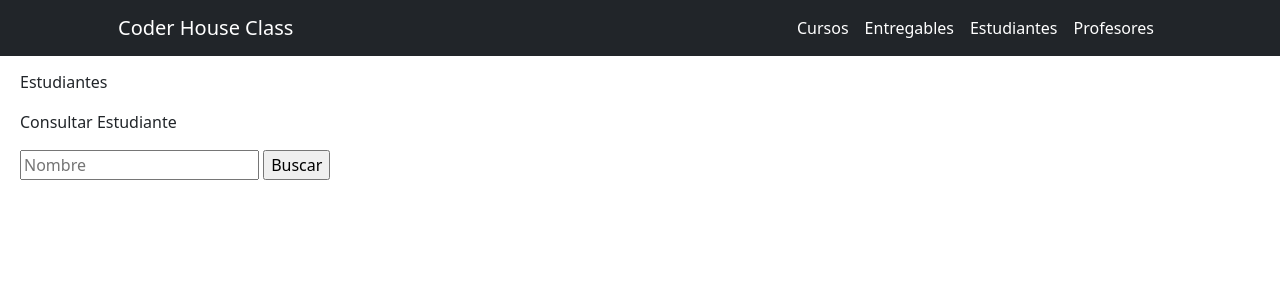
After one commit to joaquinsanchez97/Proyecto1, a Django app: page /AppCoder/getEstudiante/ in a window 1280 px wide. The commit adds this page. Shown: the top 300 px of the page. Run offline with Django 4.2, Linux system fonts and the light colour scheme; some libraries are stand-ins or nearby versions.

Commit message:
Insert and select forms

```diff
--- /dev/null
+++ b/Proyecto1/AppCoder/forms.py
@@ -0,0 +1,6 @@
+from django import forms
+
+class formSetEstudiante(forms.Form):
+    nombre = forms.CharField(max_length=30)
+    apellido = forms.CharField(max_length=30)
+    email = forms.EmailField()
--- a/Proyecto1/AppCoder/templates/AppCoder/estudiantes.html
+++ b/Proyecto1/AppCoder/templates/AppCoder/estudiantes.html
@@ -3,15 +3,18 @@
     {% load static %}
 
         {% block contenidoQueCambia %}
-        <p>Hola soy estudiante</p>
-        <div class="card" style="width: 18rem;">
-            <img src="..." class="card-img-top" alt="...">
-            <div class="card-body">
-              <h5 class="card-title">Card title</h5>
-              <p class="card-text">Some quick example text to build on the card title and make up the bulk of the card's content.</p>
-              <a href="#" class="btn btn-primary">Go somewhere</a>
-            </div>
+
+          <p>Estudiantes</p>
+          <div class="formSetEstudiante">
+            {% block setEstudiante %}
+            {% endblock %}
           </div>
+
+          <div class="formGetEstudiante">
+            {% block getEstudiante %}
+            {% endblock %}
+          </div>
+
         {% endblock %}
 
 </div>
--- /dev/null
+++ b/Proyecto1/AppCoder/templates/AppCoder/getEstudiantes.html
@@ -0,0 +1,22 @@
+<div>
+    {% extends "AppCoder/estudiantes.html" %}
+    {% load static %}
+
+    {% block setEstudiante %}
+        <p>Consultar Estudiante</p>
+        <form action="/AppCoder/buscarEstudiante" method="GET">
+            <input placeholder="Nombre" type="text" name="nombre" id="nombre" >
+            <input type="submit" value="Buscar">
+        </form>
+
+        {% if estudiantes %}
+            {% for estudiante in estudiantes %}
+                <li> {{ estudiante.nombre }}</li>
+                <li> {{ estudiante.apellido }}</li>
+                <li> {{ estudiante.email }}</li>
+            {% endfor %}
+        {% endif %}
+
+    {% endblock %}
+
+</div>
--- a/Proyecto1/AppCoder/urls.py
+++ b/Proyecto1/AppCoder/urls.py
@@ -1,10 +1,14 @@
 from django.urls import path
-from AppCoder.views import inicio, cursos, entregables, estudiantes, profesores
+from AppCoder.views import * #inicio, cursos, entregables, estudiantes, profesores, setEstudiantes, getEstudiantes, buscarEstudiante
 
 urlpatterns = [
     path('inicio/', inicio),
     path('cursos/', cursos, name="Cursos"),
     path('entregables/', entregables, name="Entregables"),
     path('estudiantes/', estudiantes, name="Estudiantes"),
-    path('profesores/', profesores, name="Profesores")
+    path('profesores/', profesores, name="Profesores"),
+    path('setEstudiante/', setEstudiantes, name="setEstudiante"),
+    path('getEstudiante/', getEstudiantes, name="getEstudiante"),
+    path('buscarEstudiante/', buscarEstudiante, name="buscarEstudiante"),
+
 ]
--- a/Proyecto1/AppCoder/views.py
+++ b/Proyecto1/AppCoder/views.py
@@ -1,6 +1,8 @@
 from django.http import HttpResponse
 from django.template import loader
 from django.shortcuts import render
+from AppCoder.models import Estudiante
+from AppCoder.forms import formSetEstudiante
 
 # Create your views here.
 
@@ -18,3 +20,35 @@ def estudiantes(request):
 
 def entregables(request):
     return render(request, "AppCoder/entregables.html")
+
+def setEstudiantes(request):
+    if request.method == 'POST':
+        miFormulario = formSetEstudiante(request.POST)
+        print(miFormulario)
+        if miFormulario.is_valid:
+            data = miFormulario.cleaned_data
+            estudiante = Estudiante(nombre=data["nombre"],apellido=data["apellido"],email=data["email"]) #modelo
+            estudiante.save()
+            return render(request, "AppCoder/inicio.html")
+    else:
+        miFormulario = formSetEstudiante()
+
+    return render(request, "AppCoder/setEstudiantes.html", {"miFormulario":miFormulario})
+
+    """if request.method == 'POST':
+        estudiante = Estudiante(nombre=request.POST["nombre"],apellido=request.POST["apellido"],email=request.POST["email"]) #modelo
+        estudiante.save()
+        return render(request, "AppCoder/inicio.html")
+    return render(request, "AppCoder/setEstudiantes.html")"""
+
+def getEstudiantes(request):
+    return render(request, "AppCoder/getEstudiantes.html")
+
+def buscarEstudiante(request):
+    if request.GET["nombre"]:
+        nombre = request.GET["nombre"]
+        estudiantes = Estudiante.objects.filter(nombre = nombre)
+        return render(request, "AppCoder/getEstudiantes.html", {"estudiantes":estudiantes})
+    else:
+        respuesta = "No se enviaron datos"
+    return HttpResponse(respuesta)
```
Also changed, not shown: Proyecto1/AppCoder/templates/AppCoder/setEstudiantes.html (added, +24 -0 lines), Proyecto1/db.sqlite3.
